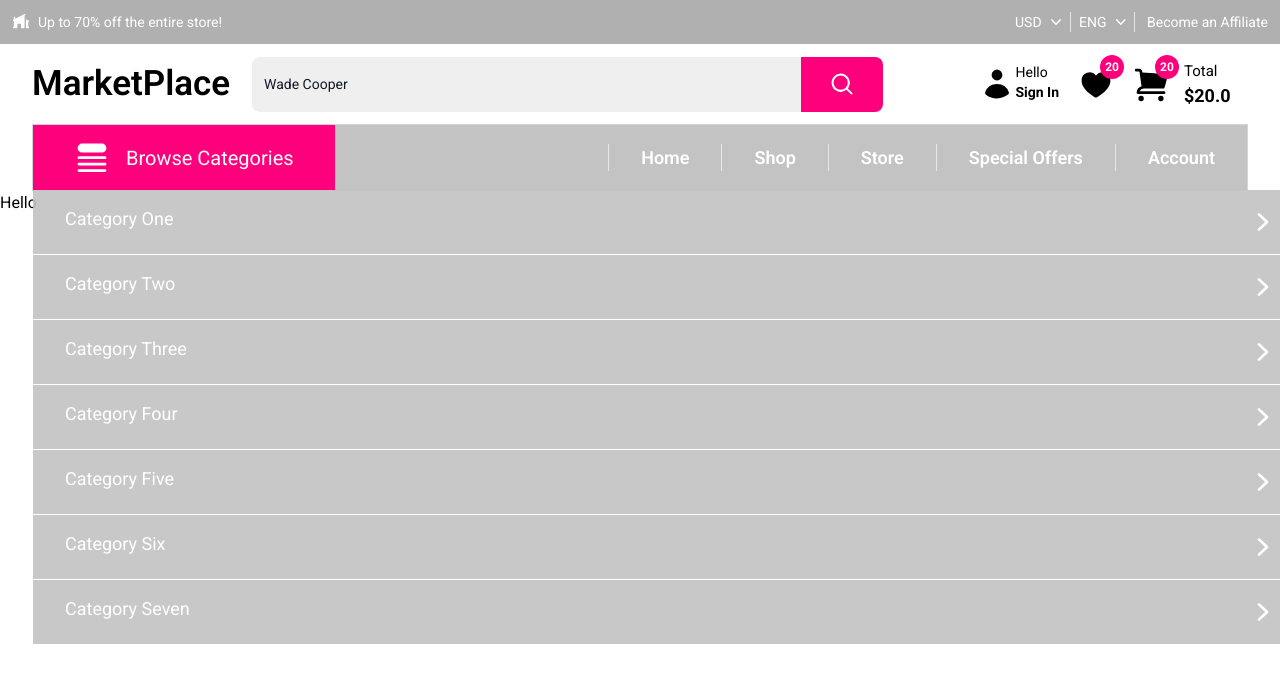
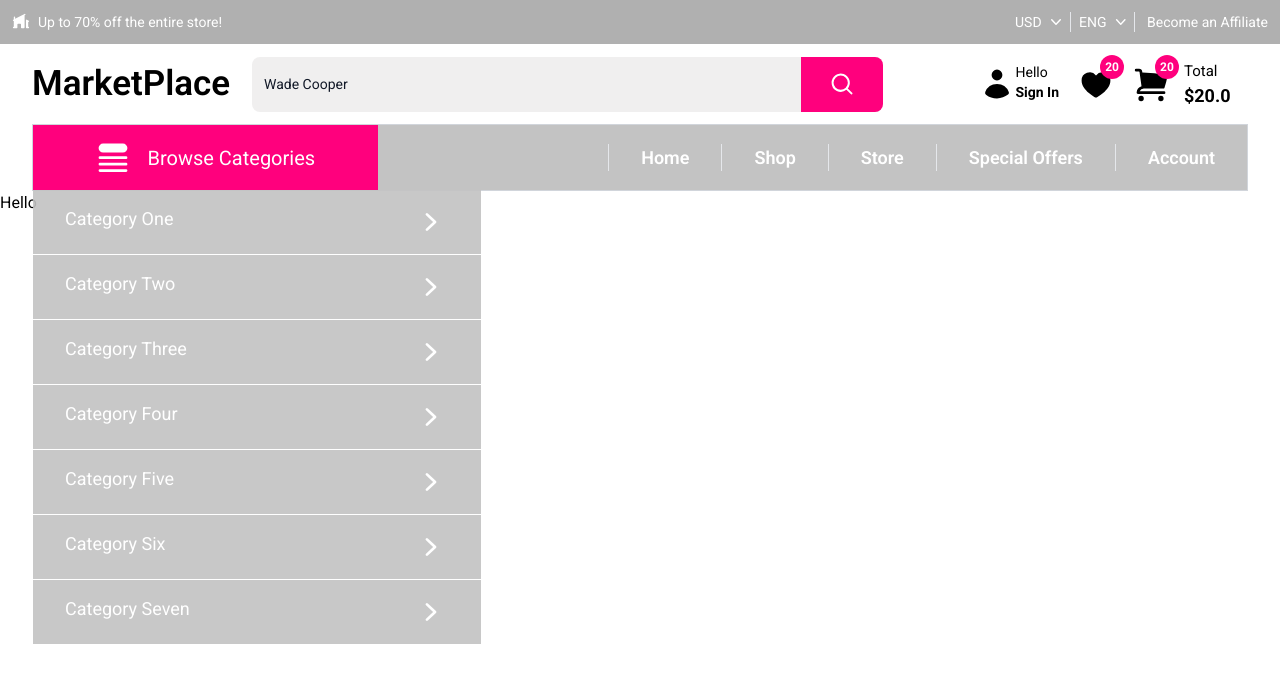
Before and after one commit to Evar-SF27/market, a Next.js app: page / in a window 1280 px wide. Shown: the top 682 px of the page. Built offline with nearby package versions, Linux system fonts and the light colour scheme.

Commit message:
header UI

```diff
--- a/app/globals.css
+++ b/app/globals.css
@@ -31,7 +31,7 @@
     @apply h-[48px] w-[48px];
 }
 .list-nav {
-    @apply border-l text-white lg:px-8 px-6 text-[18px] font-semibold;
+    @apply border-l text-white lg:px-8 px-6 text-[12px] md:text-[18px] font-semibold;
 }
 .side-nav__items {
     @apply bg-secondary-500 border-b border-white h-[65px] flex items-center justify-between sm:px-8 px-2;
--- a/components/nav/bottomBar.tsx
+++ b/components/nav/bottomBar.tsx
@@ -9,7 +9,7 @@ const BottomBar = () => {
 
   return (
     <div className="sm:mx-8 h-13 bg-secondary-500 flex border border-gray-300">
-      <div className="lg:w-[25%] md:w-[15%] w-[100%] h-[50px] sm:h-[65px] sm:mr-2 flex sm:block">
+      <div className="lg:w-[30%] sm:w-[15%] w-[100%] h-[50px] sm:h-[65px] sm:mr-2 flex sm:block">
         <div className="bg-primary flex h-[100%] items-center justify-center sm:px-8 w-[25%] sm:w-[100%]">
             <QueueListIcon
                 className="icons-medium text-white"
@@ -17,7 +17,7 @@ const BottomBar = () => {
             />
             <p className="hidden lg:block text-white text-[20px] ml-4">Browse Categories</p>
         </div>
-        <div className={`${!categoryOpen ? "hidden" : "flex sm:fixed w-[95%] md:opacity-90 md:w-[100%] sm:flex-col overflow-x-scroll h-[100%]"}`}>
+        <div className={`${!categoryOpen ? "hidden" : "flex sm:fixed w-[100%] sm:w-[35%] sm:opacity-90  sm:flex-col overflow-x-scroll h-[100%]"}`}>
             <div className="side-nav__items">
                 <p className="side-nav__p">Category One</p>
                 <ChevronRightIcon className="hidden sm:block icons-medium text-white" />
--- a/tailwind.config.js
+++ b/tailwind.config.js
@@ -25,7 +25,7 @@ module.exports = {
         }
       },
       screens: {
-        'sm': '640px',
+        'sm': '680px',
         // => @media (min-width: 640px) { ... }
 
         'md': '750px',
```
